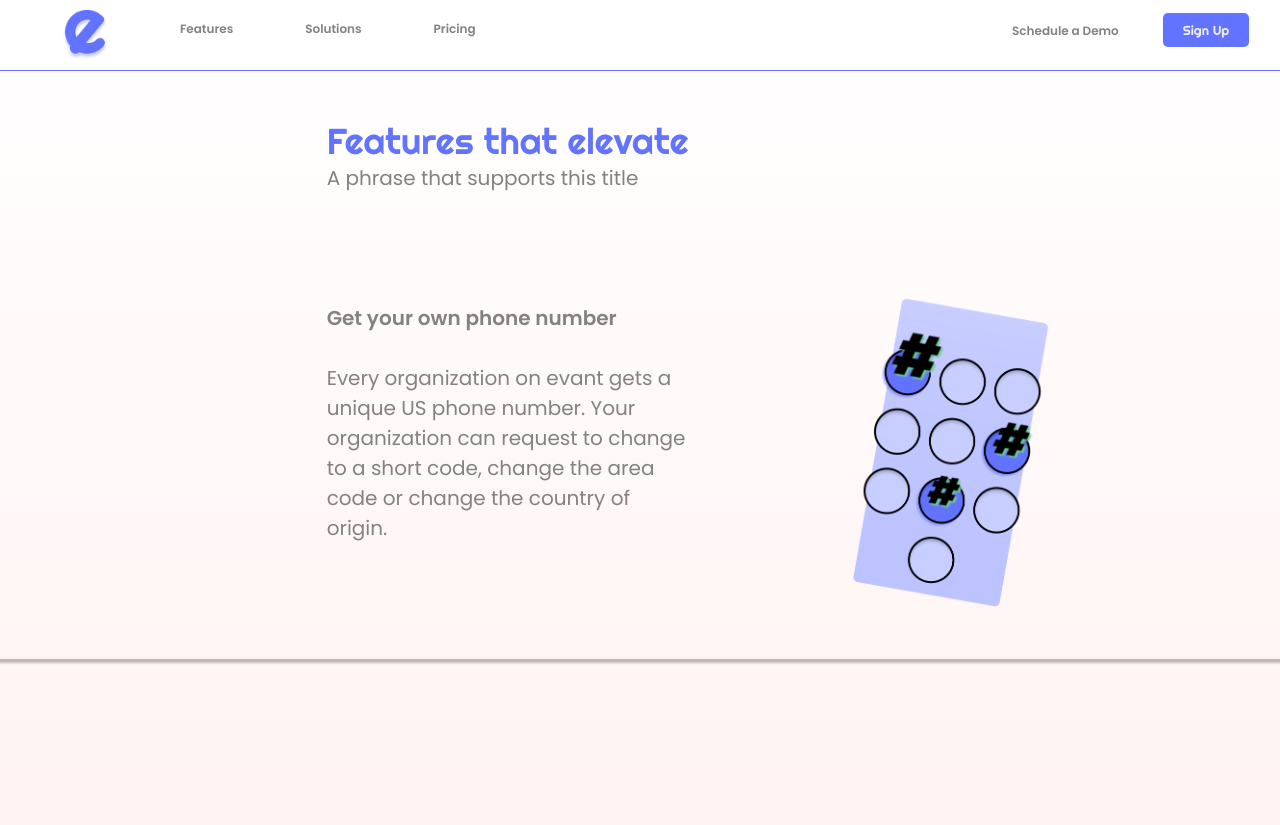
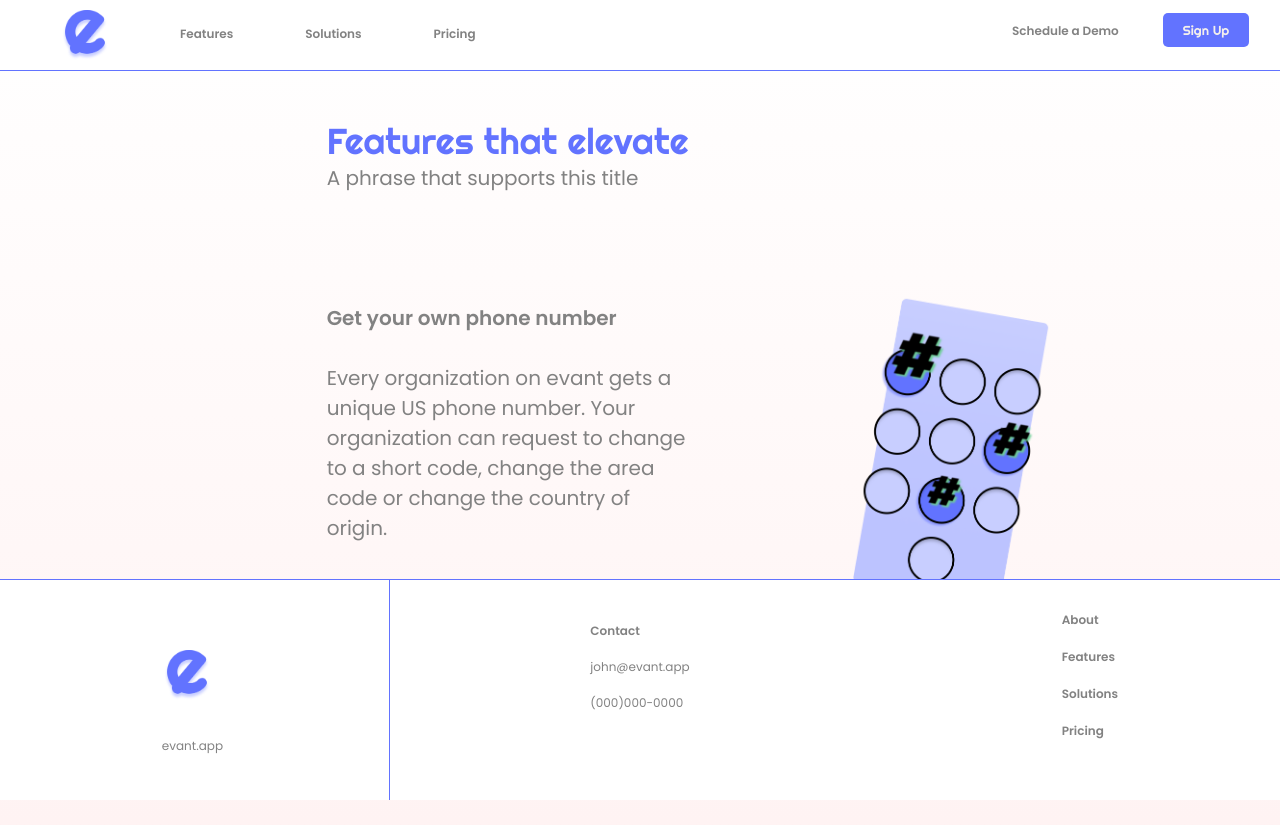
Before and after one commit to ArianaFreitag/evant_landing, a plain HTML site: page features.html in a window 1280 px wide. Shown: the top 825 px of the page. Drawn offline with Linux system fonts and the light colour scheme; a script that the page names is missing.

Commit message:
footer bar no longer fixed

```diff
--- a/features.css
+++ b/features.css
@@ -28,13 +28,13 @@ body {
   line-height: 18px;
   font-family: 'Poppins', sans-serif;
   padding-left: 72px;
-  padding-top: 20px;
+  padding-top: 25px;
   text-decoration: none;
 }
 
 #logo {
   position: relative;
-  top: -10px;
+  top: -15px;
   height: 50px;
 }
 
@@ -247,10 +247,10 @@ body {
 /* footer */
 
 .footer_bar {
-  position: relative;
+  position: absolute;
   z-index: 10;
   left: 0;
-  bottom:0;
+  bottom: 0;
   width: 104%;
   margin-left:-10px;
   overflow: hidden;
@@ -295,7 +295,8 @@ body {
 
 #whole_logo {
   position: relative;
-  left: 15%;
+  top: 40px;
+  left: 25%;
 }
 
 #contact {
@@ -315,5 +316,7 @@ body {
 }
 
 #logo_2 {
+  position: relative;
+  left: 2px;
   height: 50px;
 }
--- a/home.css
+++ b/home.css
@@ -337,7 +337,7 @@ input[type=text]:focus {
 /* footer */
 
 .footer_bar {
-  position: fixed;
+  position: absolute;
   z-index: 10;
   left: 0;
   bottom: 0;
```
Also changed, not shown: pricing.html (+1 -10 lines).
